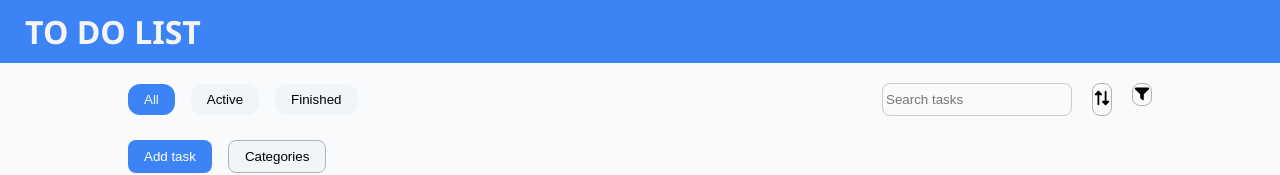
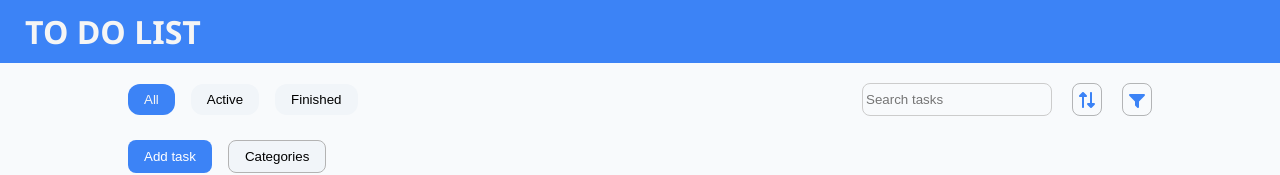
Before and after one commit to emapepic/to-do-list, a React app: page / in a window 1280 px wide. Shown: the top 175 px of the page. Built offline with nearby package versions, Linux system fonts and the light colour scheme; the HTML template or start-up script is replaced by a standard one.

Commit message:
change icon styles

```diff
--- a/src/App.jsx
+++ b/src/App.jsx
@@ -160,7 +160,9 @@ function App() {
                   x
                 </span>
               </span>}
-            <button className='icon' onClick={sortTasks}><img src={sortIcon} /></button>
+            <div className='icon'>
+              <button onClick={sortTasks}><img src={sortIcon} /></button>
+            </div>
             <FilterCategories
               setFilters={setFilters}
               categories={[...new Set(tasks.map(task => task.category).filter(category => category != null))]}
--- a/src/components/FilterCategories.jsx
+++ b/src/components/FilterCategories.jsx
@@ -7,12 +7,10 @@ export default function FilterCategories({setFilters, categories}) {
     const [showCategories, setShowCategories] = useState(false);
 
     return (
-        <div className="dropdown-wrapper">
-            <button
-                className='icon'
-                onClick={() => setIsOpen(prev => !prev)}>
-                <img src={filterIcon} />
-            </button>
+        <div className="dropdown-wrapper icon">
+                <button onClick={() => setIsOpen(prev => !prev)}>
+                    <img src={filterIcon} />
+                </button>
             {isOpen &&
                 <ul className="dropdown dropdown-filter">
                     <li
--- a/src/style.css
+++ b/src/style.css
@@ -425,13 +425,36 @@ input:hover {
 }
 
 .icon {
-  width: 20px;
+  display: flex;
+  justify-content: center;
+  align-items: center;
+  width: 30px;
   padding: 0;
   background-color: transparent;
   box-shadow: none;
+  border: 1px solid #00000047;
+  border-radius: 8px;
+}
+
+.icon button {
+  display: flex;
+  justify-content: center;
+  align-items: center;
+  padding: 0.2rem;
+  background: transparent;
+  border: none;
+}
+
+.icon button img {
+  width: 20px;
 }
 
 #search-bar {
   padding-left: 0.2rem;
   background: #F8FAFC;
+  outline: 2px solid transparent;
 }
+
+#search-bar:focus {
+  outline-color: var(--primary-color);
+}
```
Also changed, not shown: src/assets/filter-icon.svg, src/assets/sort-icon.svg.
